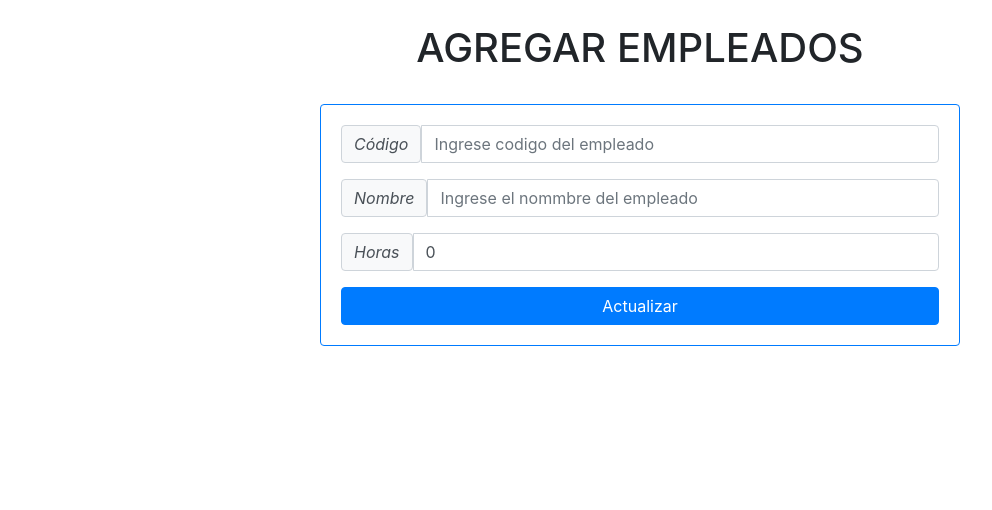
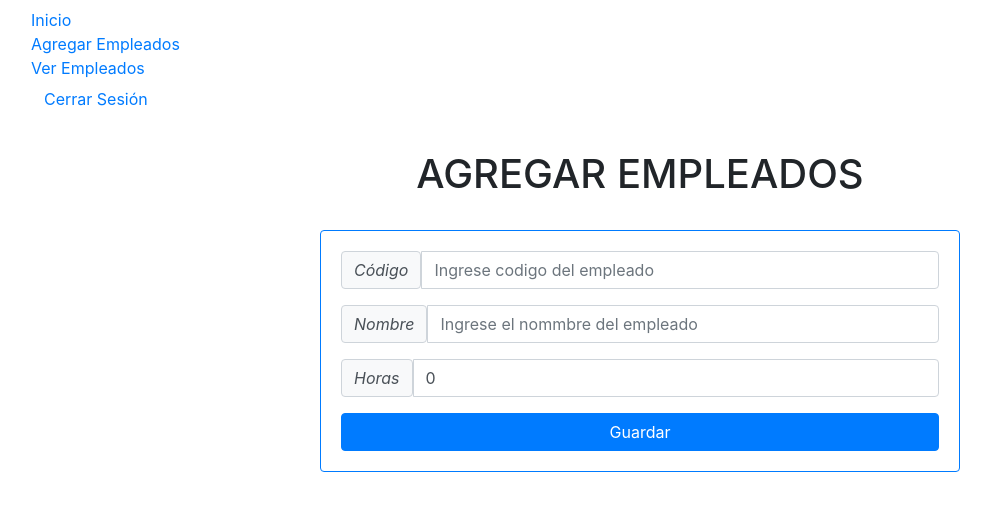
Before and after one commit to estela801/TercerDesafio, a React (Create React App) app in the folder tercerdesafio/: page /Empleado in a window 1280 px wide. Shown: the top 510 px of the page, without its empty margins (0-992 px from the left). Built offline with nearby package versions, Linux system fonts and the light colour scheme; no server answers.

Commit message:
modificaciones

```diff
--- a/tercerdesafio/src/Componentes/Empleado.jsx
+++ b/tercerdesafio/src/Componentes/Empleado.jsx
@@ -4,10 +4,10 @@ import { UserContext } from "../Provider/UserProvider";
 import { auth } from "../Firebase";
 import { firestore } from "../Firebase";
 import { toast } from "react-toastify";
-import inicio from "./Inicio";
 import Nav from "./Nav";
 
 const Empleado = (props) => {
+
 
 const initialStateValues = {
     codigo: "",
@@ -52,6 +52,7 @@ const initialStateValues = {
 
   return (
 <div>
+    <Nav/>
 
     <div className="contain float-center">
 
@@ -102,7 +103,7 @@ const initialStateValues = {
 />
 </div>
 <button className="btn btn-primary btn-block">
-{props.currentId === "" ? "Guardar" : "Actualizar"}
+{props.currentId === "" ? "Actualizar " : "Guardar"}
 </button>
 </form>
 </span>
--- a/tercerdesafio/src/Componentes/Inicio.jsx
+++ b/tercerdesafio/src/Componentes/Inicio.jsx
@@ -13,7 +13,7 @@ function Inicio()
     const user = useContext(UserContext);
     console.log(" Usuario Application : " + user);
     return (
-        user ? <Principal/>  // true
+        user ? <Empleado/>  // true
           : // false
           <Router>
               <Login path="/" />
```
